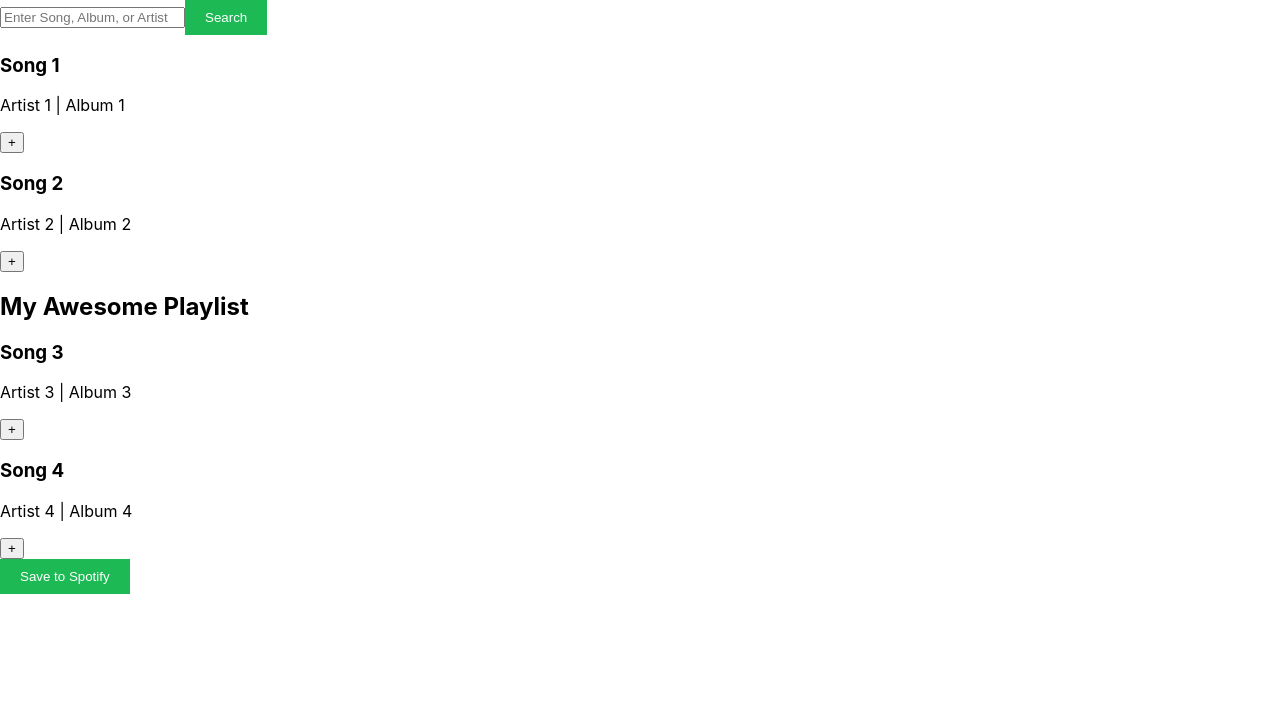
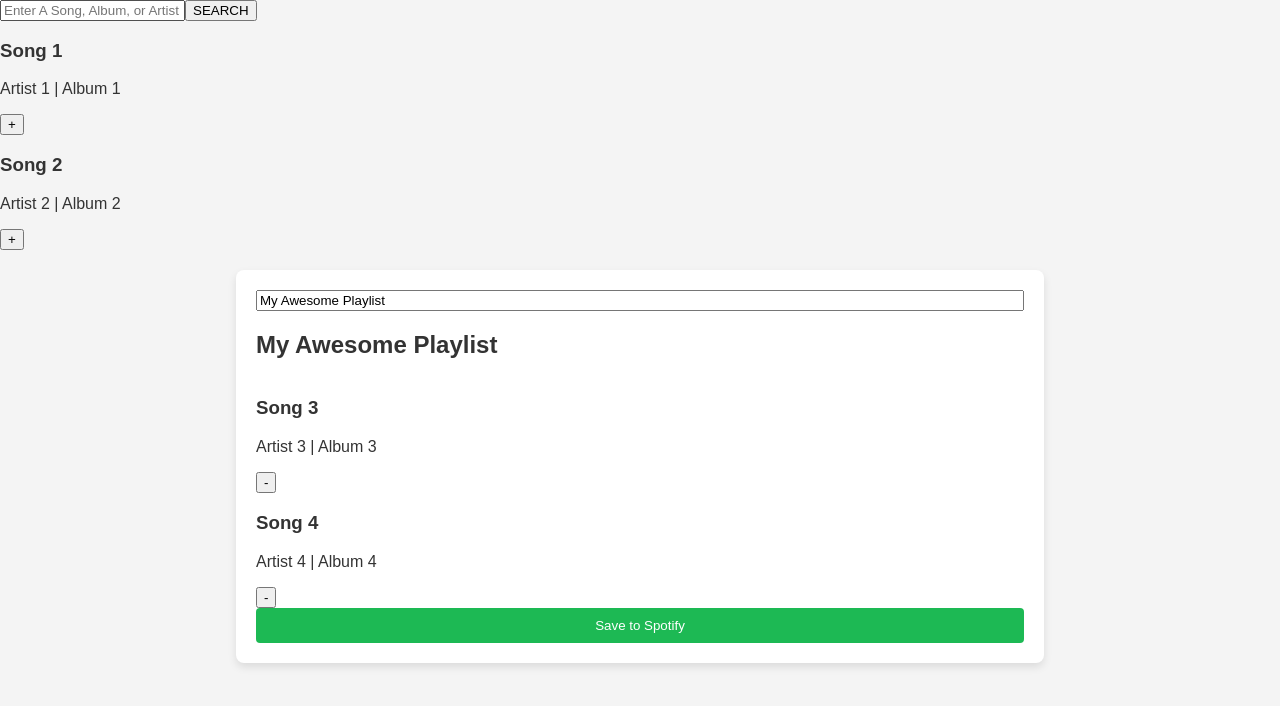
Before and after one commit to umairansar64/jammming, a React (Create React App) app: page / in a window 1280 px wide. Shown: the top 706 px of the page. Built offline with nearby package versions, Linux system fonts and the light colour scheme.

Commit message:
Add remaining functionalities of the Web App

```diff
--- a/src/components/App/App.js
+++ b/src/components/App/App.js
@@ -3,6 +3,7 @@ import './App.module.css';
 import SearchBar from '../SearchBar/SearchBar';
 import SearchResults from '../SearchResults/SearchResults';
 import Playlist from '../Playlist/Playlist';
+import Spotify from '../Spotify/Spotify';
 import styles from './App.module.css';
 
 function App() {
@@ -12,24 +13,81 @@ function App() {
       setPlaylistTracks(prevTracks => [...prevTracks, trackToAdd]);
     }
   };
+
+  const removeTrack = (trackToRemove) => {
+    setPlaylistTracks(prevTracks => prevTracks.filter(track => track.id !== trackToRemove.id));
+  };
+
   const [playlistName, setPlaylistName] = useState("My Awesome Playlist");
+
   const [playlistTracks, setPlaylistTracks] = useState([
     { id: 3, name: "Song 3", artist: "Artist 3", album: "Album 3" },
     { id: 4, name: "Song 4", artist: "Artist 4", album: "Album 4" },
     // ... add more tracks as needed ...
   ]);
+
   const [tracks, setTracks] = useState([
     { id: 1, name: "Song 1", artist: "Artist 1", album: "Album 1" },
     { id: 2, name: "Song 2", artist: "Artist 2", album: "Album 2" },
     // ... add more tracks as needed ...
   ]);
 
+  const handlePlaylistNameChange = (event) => {
+    setPlaylistName(event.target.value);
+  };
+
+  const mockUris = [
+    'spotify:track:1dfeR4HaWDbWqFHLkxsg1d',
+    'spotify:track:2YarjDYjBJuH63dUIh9OWv',
+    // add more URIs as needed for testing...
+  ];
+
+  const savePlaylist = () => {
+    const trackUris = playlistTracks.map(track => track.uri);
+
+    if (!trackUris.length) {
+        return; // Do not proceed if there are no tracks in the playlist
+    }
+
+    Spotify.getUserId()
+        .then(userId => {
+          return Spotify.createPlaylist(userId, playlistName)
+              .then(playlistId => {
+                  return { userId, playlistId };
+              });
+      })
+      .then(({ userId, playlistId }) => {
+          return Spotify.addTracksToPlaylist(userId, playlistId, trackUris);
+      })
+        .then(snapshotId => {
+            console.log('Playlist saved with snapshot ID: ', snapshotId);
+
+            // Reset playlist name and tracks (you can modify this behavior if needed)
+            setPlaylistName('New Playlist');
+            setPlaylistTracks([]);
+        })
+        .catch(error => {
+            console.error('Error saving playlist:', error);
+        });
+  }
+
+  const updateSearchResults = (results) => {
+    setTracks(results);
+  };
+
   return (
     <div className="App">
-      <SearchBar />
+      <SearchBar onSearch={updateSearchResults} />
       <SearchResults trackData={tracks} onAdd={addTrack} />
-      <Playlist name={playlistName} tracks={playlistTracks} />
-      {/* And other components as needed */}
+      <Playlist
+      name={playlistName}
+      tracks={playlistTracks}
+      onRemove={removeTrack}
+      onNameChange={handlePlaylistNameChange}
+      onSave={savePlaylist}
+      />
+      {/*<button onClick={savePlaylist}>Save to Spotify</button>
+       And other components as needed */}
     </div>
   );
 }
--- a/src/components/App/App.module.css
+++ b/src/components/App/App.module.css
@@ -0,0 +1,8 @@
+
+    body {
+        font-family: 'Arial', sans-serif;
+        background-color: #f4f4f4;
+        margin: 0;
+        padding: 0;
+        color: #333;
+    }
--- a/src/components/Playlist/Playlist.js
+++ b/src/components/Playlist/Playlist.js
@@ -2,12 +2,18 @@ import React from 'react';
 import styles from './Playlist.module.css';
 import Tracklist from '../Tracklist/Tracklist';
 
-function Playlist({ name, tracks }) {
+function Playlist({ name, tracks, onRemove, onNameChange, onSave }) {
   return (
     <div className={styles.Playlist}>
+      <input
+        type="text"
+        className="Playlist-name"
+        value={name}
+        onChange={onNameChange}
+      />
       <h2 className="Playlist-name">{name}</h2>
-      <Tracklist tracks={tracks} />
-      <button className={styles.SaveToSpotifyButton}>Save to Spotify</button>
+      <Tracklist tracks={tracks} onRemove={onRemove} isRemovable={true} />
+      <button className={styles.SaveToSpotifyButton} onClick={onSave}>Save to Spotify</button>
     </div>
   );
 }
--- a/src/components/Playlist/Playlist.module.css
+++ b/src/components/Playlist/Playlist.module.css
@@ -1,4 +1,29 @@
-.SaveToSpotifyButton {
+
+    .Playlist {
+        display: flex;
+        flex-direction: column;
+        width: 60%;
+        padding: 20px;
+        margin: 20px auto;
+        box-shadow: 0px 4px 8px rgba(0, 0, 0, 0.1);
+        background-color: #ffffff;
+        border-radius: 8px;
+    }
+
+    .SaveToSpotifyButton {
+        padding: 10px 20px;
+        background-color: #1db954;  /* Spotify green */
+        color: #ffffff;
+        border: none;
+        border-radius: 4px;
+        cursor: pointer;
+        transition: background-color 0.3s;
+    }
+
+    .SaveToSpotifyButton:hover {
+        background-color: #1ed760;  /* Slightly lighter Spotify green for hover effect */
+    }
+    .SaveToSpotifyButton {
     /* Add your desired styling for the button here */
     background-color: #1DB954; /* Spotify green for example */
     color: white;
@@ -6,3 +31,17 @@
     padding: 10px 20px;
     cursor: pointer;
 }
+
+.Playlist-name {
+    font-size: 2em; /* or whatever size your h2 was before */
+    background: none;
+    border: none;
+    outline: none; /* be careful with this for accessibility */
+    cursor: pointer;
+    width: 100%; /* to take full width of the container */
+}
+
+.Playlist-name:hover, .Playlist-name:focus {
+    background: #f0f0f0; /* subtle background to indicate edit mode */
+    cursor: text;
+}
--- a/src/components/SearchBar/SearchBar.js
+++ b/src/components/SearchBar/SearchBar.js
@@ -1,12 +1,25 @@
-import React from 'react';
+import React, {useState} from 'react';
 import styles from './SearchBar.module.css';
+import Spotify from '../Spotify/Spotify';
 
-function SearchBar() {
+function SearchBar(props) {
+  const [term, setTerm] = useState('');
+
+  const handleTermChange = (event) => {
+      setTerm(event.target.value);
+  };
+
+  const search = () => {
+      Spotify.search(term).then(searchResults => {
+          props.onSearch(searchResults); // Assuming you pass a prop named onSearch to update the state of a parent component
+      });
+  };
+
   return (
-    <div className={styles.SearchBar}>
-      <input placeholder="Enter Song, Album, or Artist" />
-      <button className={styles.SearchButton}>Search</button>
-    </div>
+      <div className="SearchBar">
+          <input placeholder="Enter A Song, Album, or Artist" onChange={handleTermChange} />
+          <button className="SearchButton" onClick={search}>SEARCH</button>
+      </div>
   );
 }
 
--- a/src/components/SearchBar/SearchBar.module.css
+++ b/src/components/SearchBar/SearchBar.module.css
@@ -1,4 +1,29 @@
-.SearchButton {
+
+    .SearchBar {
+        display: flex;
+        flex-direction: column;
+        width: 60%;
+        padding: 20px;
+        margin: 20px auto;
+        box-shadow: 0px 4px 8px rgba(0, 0, 0, 0.1);
+        background-color: #ffffff;
+        border-radius: 8px;
+    }
+
+    .SearchButton {
+        padding: 10px 20px;
+        background-color: #1db954;  /* Spotify green */
+        color: #ffffff;
+        border: none;
+        border-radius: 4px;
+        cursor: pointer;
+        transition: background-color 0.3s;
+    }
+
+    .SearchButton:hover {
+        background-color: #1ed760;  /* Slightly lighter Spotify green for hover effect */
+    }
+    .SearchButton {
     /* Add your desired styling for the button here */
     background-color: #1DB954; /* Spotify green for example */
     color: white;
--- a/src/components/SearchResults/SearchResults.module.css
+++ b/src/components/SearchResults/SearchResults.module.css
@@ -0,0 +1,11 @@
+
+    .SearchResults {
+        display: flex;
+        flex-direction: column;
+        width: 60%;
+        padding: 20px;
+        margin: 20px auto;
+        box-shadow: 0px 4px 8px rgba(0, 0, 0, 0.1);
+        background-color: #ffffff;
+        border-radius: 8px;
+    }
--- /dev/null
+++ b/src/components/Spotify/Spotify.js
@@ -0,0 +1,105 @@
+const clientId = 'abbde673064448dfb7f338fb683c77e4'; // You get this from the Spotify developer dashboard
+const redirectUri = 'http://localhost:3000'; // This should be the URL of your app
+
+let accessToken;
+
+const Spotify = {
+    getAccessToken() {
+      if (accessToken) {
+        return accessToken;
+      }
+
+      const accessTokenMatch = window.location.href.match(/access_token=([^&]*)/);
+      const expiresInMatch = window.location.href.match(/expires_in=([^&]*)/);
+
+      if (accessTokenMatch && expiresInMatch) {
+        accessToken = accessTokenMatch[1];
+        const expiresIn = Number(expiresInMatch[1]);
+        window.setTimeout(() => accessToken = '', expiresIn * 1000);
+        window.history.pushState('Access Token', null, '/');
+        return accessToken;
+      } else {
+        const accessUrl = `https://accounts.spotify.com/authorize?client_id=${clientId}&response_type=token&scope=playlist-modify-public&redirect_uri=${redirectUri}`;
+        window.location = accessUrl;
+      }
+    },
+
+    getUserId() {
+      const headers = {
+          Authorization: `Bearer ${this.getAccessToken()}`
+      };
+
+      return fetch('https://api.spotify.com/v1/me', {headers: headers})
+          .then(response => response.json())
+          .then(jsonResponse => {
+              return jsonResponse.id;
+          });
+    },
+
+    createPlaylist(userId, playlistName) {
+      const headers = {
+          Authorization: `Bearer ${this.getAccessToken()}`,
+          'Content-Type': 'application/json'
+      };
+
+      const requestBody = JSON.stringify({
+          name: playlistName,
+          description: 'Created with Jammming'
+      });
+
+      return fetch(`https://api.spotify.com/v1/users/${userId}/playlists`, {
+          method: 'POST',
+          headers: headers,
+          body: requestBody
+      })
+      .then(response => response.json())
+      .then(jsonResponse => {
+          return jsonResponse.id;
+      });
+    },
+
+    addTracksToPlaylist(userId, playlistId, trackUris) {
+      const headers = {
+          Authorization: `Bearer ${this.getAccessToken()}`,
+          'Content-Type': 'application/json'
+      };
+
+      const requestBody = JSON.stringify({
+          uris: trackUris
+      });
+
+      return fetch(`https://api.spotify.com/v1/users/${userId}/playlists/${playlistId}/tracks`, {
+          method: 'POST',
+          headers: headers,
+          body: requestBody
+      })
+      .then(response => response.json())
+      .then(jsonResponse => {
+          return jsonResponse.snapshot_id;
+      });
+    },
+
+    search(term) {
+      const accessToken = Spotify.getAccessToken();
+      return fetch(`https://api.spotify.com/v1/search?type=track&q=${term}`, {
+        headers: {
+          Authorization: `Bearer ${accessToken}`
+        }
+      }).then(response => {
+        return response.json();
+      }).then(jsonResponse => {
+        if (!jsonResponse.tracks) {
+          return [];
+        }
+        return jsonResponse.tracks.items.map(track => ({
+          id: track.id,
+          name: track.name,
+          artist: track.artists[0].name,
+          album: track.album.name,
+          uri: track.uri
+        }));
+      });
+    }
+  };
+
+  export default Spotify;
--- a/src/components/Track/Track.module.css
+++ b/src/components/Track/Track.module.css
@@ -1,3 +1,57 @@
-.Track-action {
+
+    .Track {
+        display: flex;
+        justify-content: space-between;
+        padding: 10px;
+        border-bottom: 1px solid #ddd;
+    }
+
+    .Track-name {
+        flex: 1;
+    }
+
+    .Track-artist {
+        flex: 1;
+    }
+
+    .Track-album {
+        flex: 1;
+    }
+
+    .Track-action {
+        flex: 1;
+    }
+    .Track-action {
     cursor: pointer;
   }
+    .Track {
+        display: flex;
+        justify-content: space-between;
+        padding: 15px;
+        border-bottom: 1px solid #ddd;
+        background-color: #f9f9f9;
+        transition: background-color 0.3s;
+    }
+
+    .Track:hover {
+        background-color: #f0f0f0;
+    }
+
+    .Track-name, .Track-artist, .Track-album, .Track-action {
+        margin: 0;
+        padding: 0;
+    }
+
+    .Track-action button {
+        padding: 8px 12px;
+        background-color: #1db954;
+        border: none;
+        border-radius: 4px;
+        cursor: pointer;
+        color: #ffffff;
+        transition: background-color 0.3s;
+    }
+
+    .Track-action button:hover {
+        background-color: #1ed760;
+    }
```
